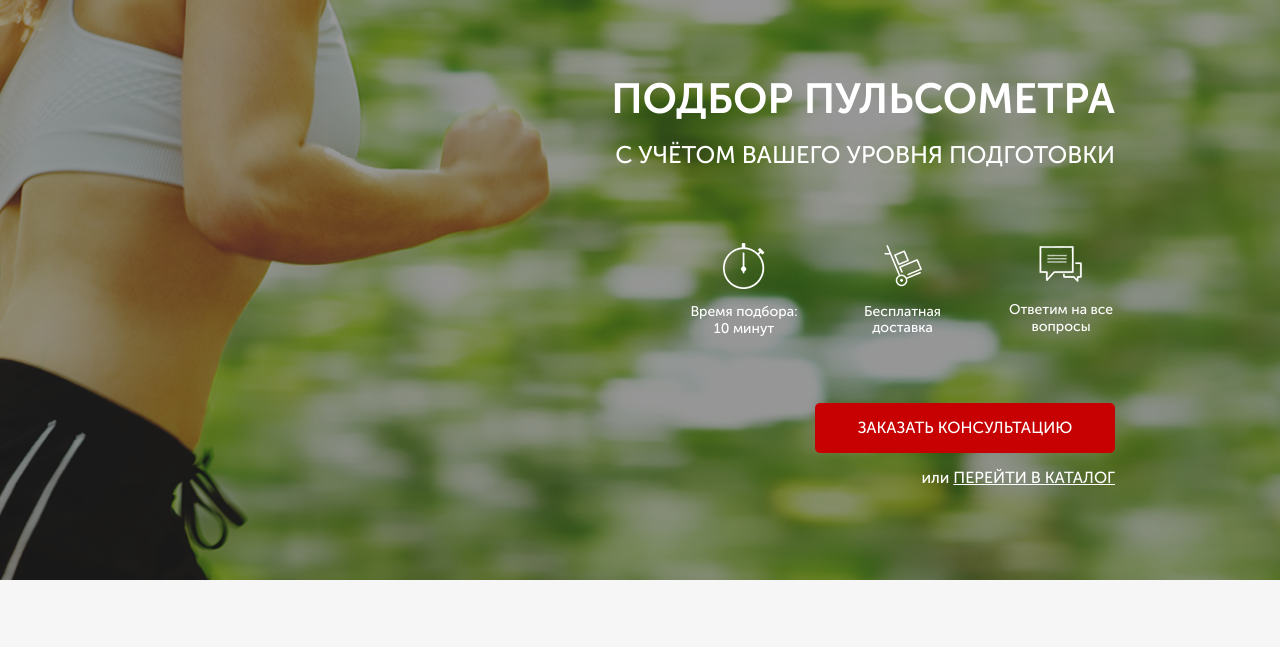
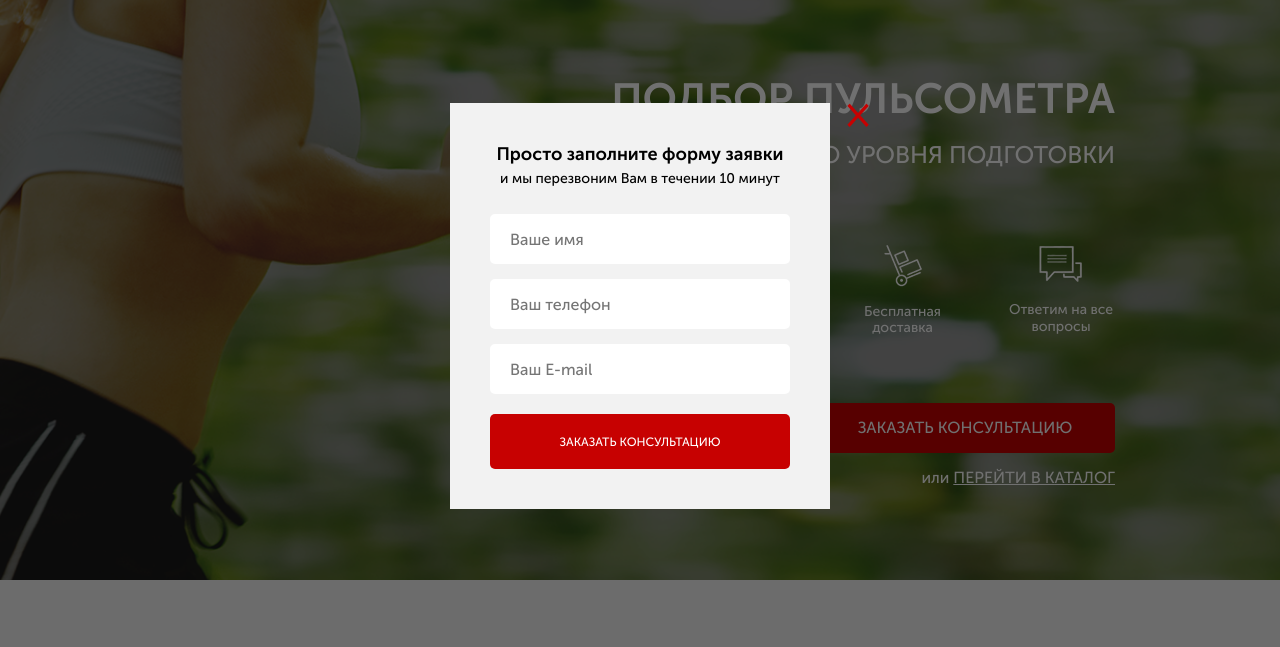
Before and after one commit to IvanLarionov90/runSmart_project, a website: page src/index.html in a window 1280 px wide. Both pictures are taken after a click on the button "ЗАКАЗАТЬ ЗВОНОК". Shown: the part 94-741 px from the top of the page. Drawn offline with nearby package versions, Linux system fonts and the light colour scheme.

Commit message:
add adaptive modal window

```diff
--- a/src/index.html
+++ b/src/index.html
@@ -23,7 +23,7 @@
                 </div>
                 <div class="header__contacts">
                     <a href="tel:+74999228974" class="header__phone">+7 (499) 922-89-74</a>
-                    <button class="button">заказать звонок</button>
+                    <button data-modal="consultation" class="button">заказать звонок</button>
                 </div>
             </header>
             <div class="promo__wrapper">
@@ -45,7 +45,7 @@
                     </div>
                 </div>
 
-                <button class="button button_main">заказать кОНСУЛЬТАЦИЮ</button>
+                <button data-modal="consultation" class="button button_main">заказать кОНСУЛЬТАЦИЮ</button>
                 <div class="promo__link">или <a href="#">перейти в каталог</a></div>
             </div>
 
@@ -165,7 +165,7 @@
                     <div class="catalog-item__wrapper">
                         <div class="catalog-item__content catalog-item__content_active">
                             <img src="img/catalog-puls.png" alt="" class="catalog-item__img">
-                            <div class="catalog-item__subtitle">Пульсометр Polar FT1</div>
+                            <div class="catalog-item__subtitle">Пульсометр Polar FT2</div>
                             <div class="catalog-item__descr">Для первых шагов в тренировках, основанных на сердечном ритме</div>
                             <a href="" class="catalog-item__link">ПОДРОБНЕЕ</a>
                         </div>
@@ -194,7 +194,7 @@
                     <div class="catalog-item__wrapper">
                         <div class="catalog-item__content catalog-item__content_active">
                             <img src="img/catalog-puls.png" alt="" class="catalog-item__img">
-                            <div class="catalog-item__subtitle">Пульсометр Polar FT1</div>
+                            <div class="catalog-item__subtitle">Пульсометр Polar FT3</div>
                             <div class="catalog-item__descr">Для первых шагов в тренировках, основанных на сердечном ритме</div>
                             <a href="" class="catalog-item__link">ПОДРОБНЕЕ</a>
                         </div>
@@ -223,7 +223,7 @@
                     <div class="catalog-item__wrapper">
                         <div class="catalog-item__content catalog-item__content_active">
                             <img src="img/catalog-puls.png" alt="" class="catalog-item__img">
-                            <div class="catalog-item__subtitle">Пульсометр Polar FT1</div>
+                            <div class="catalog-item__subtitle">Пульсометр Polar FT4</div>
                             <div class="catalog-item__descr">Для первых шагов в тренировках, основанных на сердечном ритме</div>
                             <a href="" class="catalog-item__link">ПОДРОБНЕЕ</a>
                         </div>
@@ -252,7 +252,7 @@
                     <div class="catalog-item__wrapper">
                         <div class="catalog-item__content catalog-item__content_active">
                             <img src="img/catalog-puls.png" alt="" class="catalog-item__img">
-                            <div class="catalog-item__subtitle">Пульсометр Polar FT1</div>
+                            <div class="catalog-item__subtitle">Пульсометр Polar FT5</div>
                             <div class="catalog-item__descr">Для первых шагов в тренировках, основанных на сердечном ритме</div>
                             <a href="" class="catalog-item__link">ПОДРОБНЕЕ</a>
                         </div>
@@ -281,7 +281,7 @@
                     <div class="catalog-item__wrapper">
                         <div class="catalog-item__content catalog-item__content_active">
                             <img src="img/catalog-puls.png" alt="" class="catalog-item__img">
-                            <div class="catalog-item__subtitle">Пульсометр Polar FT1</div>
+                            <div class="catalog-item__subtitle">Пульсометр Polar FT6</div>
                             <div class="catalog-item__descr">Для первых шагов в тренировках, основанных на сердечном ритме</div>
                             <a href="" class="catalog-item__link">ПОДРОБНЕЕ</a>
                         </div>
@@ -312,7 +312,7 @@
                     <div class="catalog-item__wrapper">
                         <div class="catalog-item__content catalog-item__content_active">
                             <img src="img/catalog-puls.png" alt="" class="catalog-item__img">
-                            <div class="catalog-item__subtitle">Пульсометр Polar FT1</div>
+                            <div class="catalog-item__subtitle">Пульсометр Polar FT7</div>
                             <div class="catalog-item__descr">Для первых шагов в тренировках, основанных на сердечном ритме</div>
                             <a href="" class="catalog-item__link">ПОДРОБНЕЕ</a>
                         </div>
@@ -342,7 +342,7 @@
                     <div class="catalog-item__wrapper">
                         <div class="catalog-item__content catalog-item__content_active">
                             <img src="img/catalog-puls.png" alt="" class="catalog-item__img">
-                            <div class="catalog-item__subtitle">Пульсометр Polar FT1</div>
+                            <div class="catalog-item__subtitle">Пульсометр Polar FT8</div>
                             <div class="catalog-item__descr">Для первых шагов в тренировках, основанных на сердечном ритме</div>
                             <a href="" class="catalog-item__link">ПОДРОБНЕЕ</a>
                         </div>
@@ -370,7 +370,7 @@
                     <div class="catalog-item__wrapper">
                         <div class="catalog-item__content catalog-item__content_active">
                             <img src="img/catalog-puls.png" alt="" class="catalog-item__img">
-                            <div class="catalog-item__subtitle">Пульсометр Polar FT1</div>
+                            <div class="catalog-item__subtitle">Пульсометр Polar FT9</div>
                             <div class="catalog-item__descr">Для первых шагов в тренировках, основанных на сердечном ритме</div>
                             <a href="" class="catalog-item__link">ПОДРОБНЕЕ</a>
                         </div>
@@ -448,6 +448,40 @@
         </div>
     </footer>
 
+    <div class="overlay">
+        <div class="modal" id="consultation">
+            <div class="modal__close">&times;</div>
+            <div class="modal__subtitle">Просто заполните форму заявки</div>
+            <div class="modal__descr">и мы перезвоним Вам в течении 10 минут</div>
+            <form class="feed-form feed-form_mt25" action="#">
+                <input name="name" required type="text" placeholder="Ваше имя">
+                <input name="phone" required type="number" placeholder="Ваш телефон">
+                <input name="email" required type="email" placeholder="Ваш E-mail">
+
+                <button class="button button_feed">заказать консультацию</button>
+            </form>
+        </div>
+
+        <div class="modal" id="order">
+            <div class="modal__close">&times;</div>
+            <div class="modal__subtitle">Ваш заказ:</div>
+            <div class="modal__descr">пульсометр Polar FT1</div>
+            <form class="feed-form feed-form_mt25" action="#">
+                <input name="name" required type="text" placeholder="Ваше имя">
+                <input name="phone" required type="number" placeholder="Ваш телефон">
+                <input name="email" required type="email" placeholder="Ваш E-mail">
+
+                <button class="button button_feed">КУПИТЬ</button>
+            </form>
+        </div>
+
+        <div class="modal modal_mini" id="thanks">
+            <div class="modal__close">&times;</div>
+            <div class="modal__subtitle">Спасибо за Вашу заявку</div>
+            <div class="modal__descr">наш менеджер свяжется с Вами!</div>
+        </div>
+    </div>
+
     <script type="text/javascript" src="//code.jquery.com/jquery-1.11.0.min.js"></script>
     <script type="text/javascript" src="//code.jquery.com/jquery-migrate-1.2.1.min.js"></script>
     <script type="text/javascript" src="//cdn.jsdelivr.net/npm/slick-carousel@1.8.1/slick/slick.min.js"></script>
--- a/src/js/script.js
+++ b/src/js/script.js
@@ -26,4 +26,19 @@
 	toggleSlide('.catalog-item__link');
 	toggleSlide('.catalog-item__back');
 
+	//modal
+
+	$('[data-modal=consultation]').on('click', function() {
+		$('.overlay, #consultation').fadeIn();
+	});
+	$('.modal__close').on('click', function() {
+		$('.overlay, #consultation, #thanks, #order').fadeOut();
+	});
+
+	$('.button_mini').each(function(i) {
+		$(this).on('click', function() {
+			$('#order .modal__descr').text($('.catalog-item__subtitle').eq(i).text());
+			$('.overlay, #order').fadeIn();
+		});
+	});
 });
--- a/src/sass/blocks/_forms.scss
+++ b/src/sass/blocks/_forms.scss
@@ -11,4 +11,7 @@
         border: none;
         padding: 0 20px;
     }
+    &_mt25 {
+        margin-top: 25px;
+    }
 }
--- /dev/null
+++ b/src/sass/blocks/_modal.scss
@@ -0,0 +1,46 @@
+.overlay {
+    position: fixed;
+    width: 100%;
+    height: 100%;
+    top: 0;
+    background-color: rgba(0, 0, 0, .56);
+    display: none;
+}
+.modal {
+    position: absolute;
+    top: 50%;
+    left: 50%;
+    transform: translate(-50%, -50%);
+    width: 380px;
+    min-height: 400px;
+    background-color: #f2f2f2;
+    padding: 38px 40px 40px 40px;
+    &__close {
+        position: absolute;
+        top: 0;
+        right: -40px;
+        font-size: 41px;
+        line-height: 21px;
+        color: $main-color;
+        cursor: pointer;
+    }
+    &__subtitle {
+        color: black;
+        font-size: 18px;
+        font-weight: 900;
+        text-align: center;
+    }
+    &__descr {
+        color: black;
+        font-size: 14px;
+        font-weight: 500;
+        text-align: center;
+    }
+    &_mini {
+        min-height: 140px;
+    }
+}
+
+#consultation, #order, #thanks {
+    display: none;
+}
--- a/src/sass/style.scss
+++ b/src/sass/style.scss
@@ -18,5 +18,6 @@
 @import 'blocks/catalog';
 @import 'blocks/feedback';
 @import 'blocks/footer';
+@import 'blocks/modal';
 
 @import 'base/media';
```
Also changed, not shown: src/css/style.min.css.
